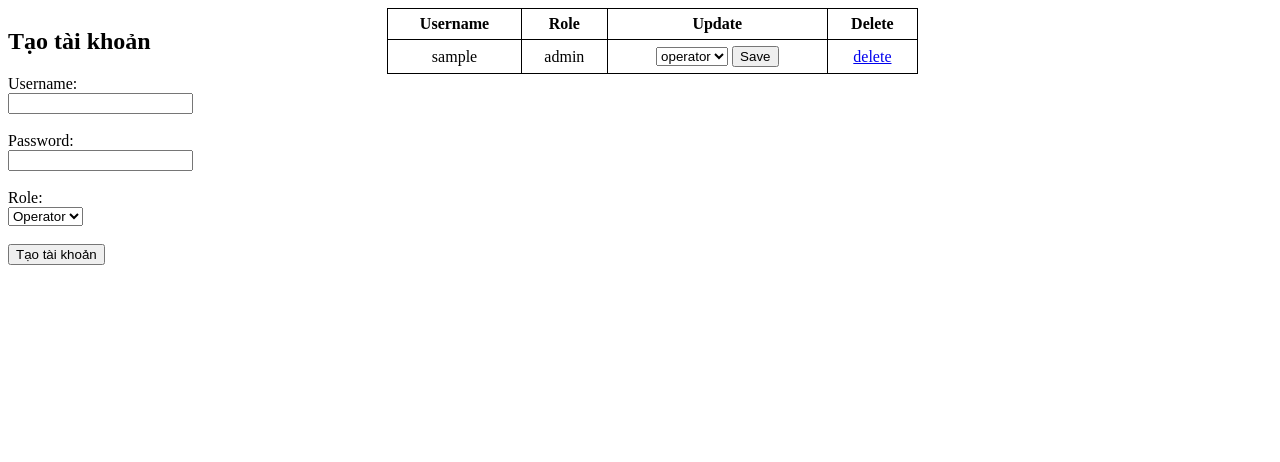
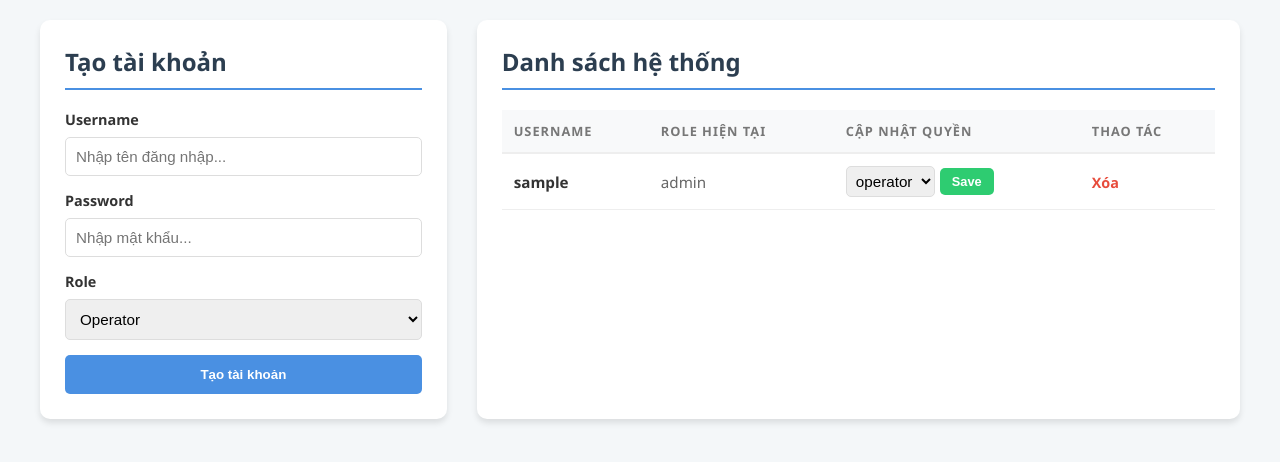
Before and after one commit to huonggiang-g/IoT_deploy, a Flask app: template templates/users.html in a window 1280 px wide. Shown: the top 462 px of the page. Run offline with Flask 3, Linux system fonts and the light colour scheme; the template is opened without the code that fills it: most values are stand-ins (such as "Sample title", 1, 10 or a date in 2020); parts of the project's set-up code (start-up, migrations or seed data) failed here and were passed over.

Commit message:
Update users.html

```diff
--- a/templates/users.html
+++ b/templates/users.html
@@ -1,27 +1,157 @@
 <!DOCTYPE html>
-<html>
+<html lang="vi">
 <head>
     <meta charset="utf-8">
-    <title>Tạo tài khoản</title>
+    <title>Quản lý tài khoản</title>
     <style>
-        table {
-            border-collapse: collapse;
-            width: 60%;
+        :root {
+            --primary-color: #4a90e2;
+            --danger-color: #e74c3c;
+            --bg-color: #f4f7f9;
+            --text-color: #333;
         }
-        th, td {
-            border: 1px solid black;
-            padding: 6px;
-            text-align: center;
+
+        body {
+            font-family: 'Segoe UI', Tahoma, Geneva, Verdana, sans-serif;
+            background-color: var(--bg-color);
+            color: var(--text-color);
+            margin: 0;
+            padding: 20px;
+        }
+
+        h2 {
+            margin-top: 0;
+            color: #2c3e50;
+            font-size: 1.5rem;
+            border-bottom: 2px solid var(--primary-color);
+            padding-bottom: 10px;
+            margin-bottom: 20px;
         }
 
         .container {
             display: flex;
+            gap: 30px; /* Khoảng cách giữa 2 cột */
+            max-width: 1200px;
+            margin: 0 auto;
         }
+
+        /* Cột trái: Form tạo tài khoản */
         .left {
-            flex: 3;
+            flex: 1;
+            background: white;
+            padding: 25px;
+            border-radius: 10px;
+            box-shadow: 0 4px 6px rgba(0,0,0,0.1);
+            height: fit-content;
         }
+
+        /* Cột phải: Bảng thống kê */
         .right {
-            flex: 7;
+            flex: 2;
+            background: white;
+            padding: 25px;
+            border-radius: 10px;
+            box-shadow: 0 4px 6px rgba(0,0,0,0.1);
+        }
+
+        /* Form styling */
+        form label {
+            display: block;
+            margin-bottom: 8px;
+            font-weight: 600;
+            font-size: 0.9rem;
+        }
+
+        input, select {
+            width: 100%;
+            padding: 10px;
+            margin-bottom: 15px;
+            border: 1px solid #ddd;
+            border-radius: 5px;
+            box-sizing: border-box;
+            font-size: 0.95rem;
+        }
+
+        button {
+            cursor: pointer;
+            transition: 0.3s;
+            border: none;
+            border-radius: 5px;
+            font-weight: bold;
+        }
+
+        .left button[type="submit"] {
+            width: 100%;
+            background-color: var(--primary-color);
+            color: white;
+            padding: 12px;
+        }
+
+        .left button[type="submit"]:hover {
+            background-color: #357abd;
+        }
+
+        /* Table styling */
+        table {
+            border-collapse: collapse;
+            width: 100%;
+            overflow: hidden;
+        }
+
+        th {
+            background-color: #f8f9fa;
+            color: #777;
+            text-transform: uppercase;
+            font-size: 0.8rem;
+            letter-spacing: 1px;
+            padding: 12px;
+            text-align: left;
+            border-bottom: 2px solid #eee;
+        }
+
+        td {
+            padding: 12px;
+            border-bottom: 1px solid #eee;
+            font-size: 0.95rem;
+        }
+
+        tr:hover {
+            background-color: #fdfdfd;
+        }
+
+        /* Update & Delete Actions */
+        .update-form {
+            display: flex;
+            gap: 5px;
+            align-items: center;
+        }
+
+        .update-form select {
+            margin-bottom: 0;
+            padding: 5px;
+            width: auto;
+        }
+
+        .btn-save {
+            background-color: #2ecc71;
+            color: white;
+            padding: 6px 12px;
+            font-size: 0.8rem;
+        }
+
+        .btn-save:hover {
+            background-color: #27ae60;
+        }
+
+        .link-delete {
+            color: var(--danger-color);
+            text-decoration: none;
+            font-weight: bold;
+            font-size: 0.9rem;
+        }
+
+        .link-delete:hover {
+            text-decoration: underline;
         }
     </style>
 </head>
@@ -29,51 +159,56 @@
     <div class="container">
         <div class="left">
             <h2>Tạo tài khoản</h2>
+            <form method="post">
+                <label>Username</label>
+                <input name="username" placeholder="Nhập tên đăng nhập..." required>
 
-            <form method="post">
-                <label>Username:</label><br>
-                <input name="username" required><br><br>
+                <label>Password</label>
+                <input type="password" name="password" placeholder="Nhập mật khẩu..." required>
 
-                <label>Password:</label><br>
-                <input type="password" name="password" required><br><br>
-
-                <label>Role:</label><br>
+                <label>Role</label>
                 <select name="role">
                     <option value="operator">Operator</option>
                     <option value="viewer">Viewer</option>
-                </select><br><br>
+                </select>
 
                 <button type="submit">Tạo tài khoản</button>
             </form>
         </div>
 
         <div class="right">
+            <h2>Danh sách hệ thống</h2>
             <table>
+                <thead>
                     <tr>
                         <th>Username</th>
-                    <th>Role</th>
-                    <th>Update</th>
-                    <th>Delete</th>
+                        <th>Role hiện tại</th>
+                        <th>Cập nhật quyền</th>
+                        <th>Thao tác</th>
                     </tr>
-
+                </thead>
+                <tbody>
                     {% for username, info in users.items() %}
                     <tr>
-                    <td>{{ username }}</td>
-                    <td>{{ info.role }}</td>
+                        <td><strong>{{ username }}</strong></td>
                         <td>
-                        <form method="post" action="/users/update/{{ username }}">
+                            <span style="color: #666;">{{ info.role }}</span>
+                        </td>
+                        <td>
+                            <form method="post" action="/users/update/{{ username }}" class="update-form">
                                 <select name="role">
                                     <option value="operator" {% if info.role == "operator" %}selected{% endif %}>operator</option>
                                     <option value="viewer" {% if info.role == "viewer" %}selected{% endif %}>viewer</option>
                                 </select>
-                            <button type="submit">Save</button>
+                                <button type="submit" class="btn-save">Save</button>
                             </form>
                         </td>
                         <td>
-                        <a href="/users/delete/{{ username }}">delete</a>
+                            <a href="/users/delete/{{ username }}" class="link-delete" onclick="return confirm('Bạn có chắc muốn xóa?')">Xóa</a>
                         </td>
                     </tr>
                     {% endfor %}
+                </tbody>
             </table>
         </div>
     </div>
```
Lines whose indentation alone changed are shown as unchanged.
